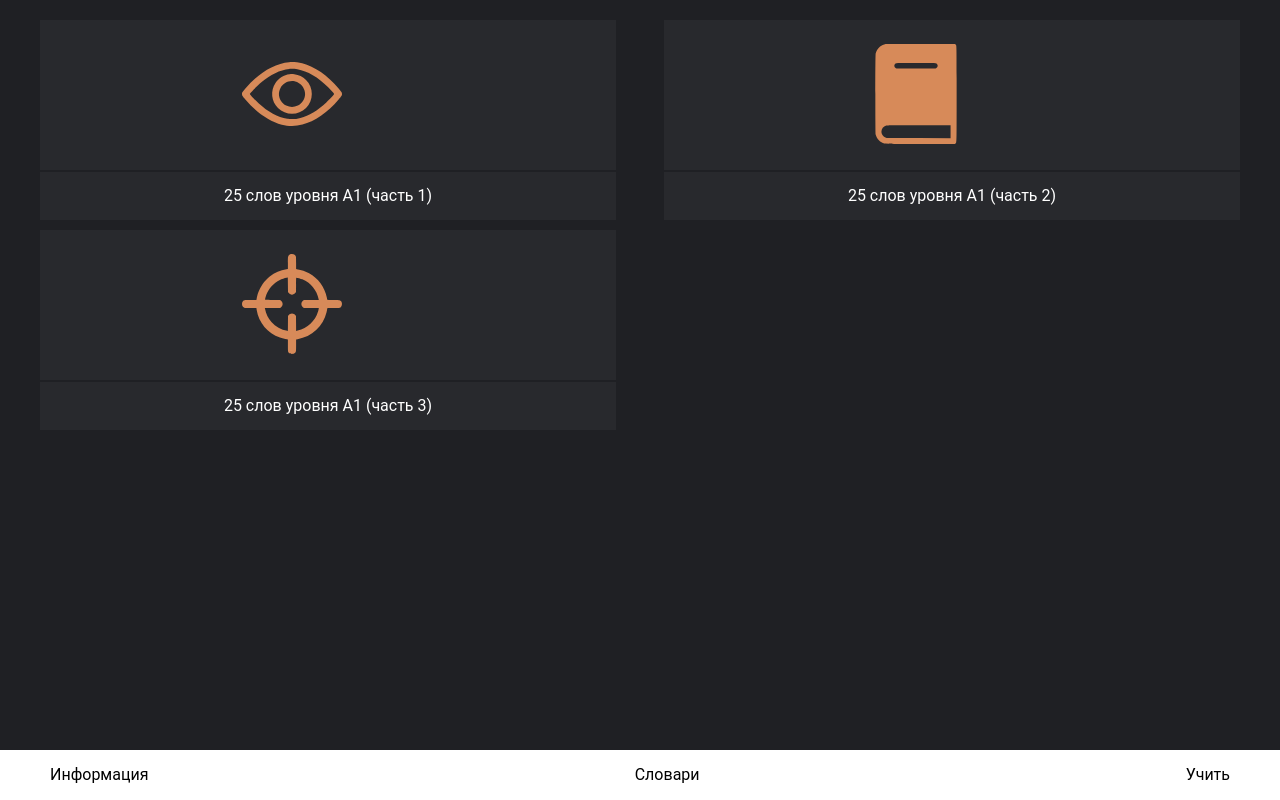
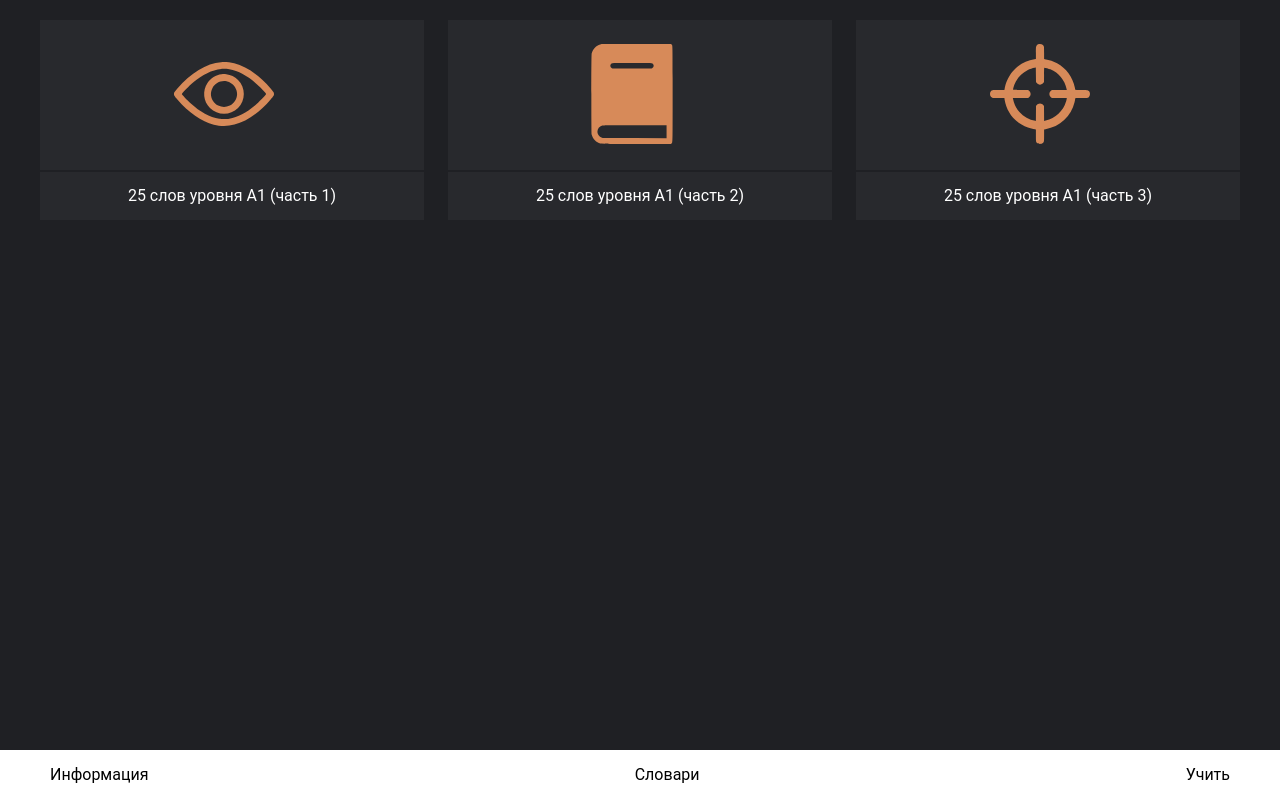
Before and after one commit to Britanskii/englishcards, a Next.js app: page /dictionaries in a window 1280 px wide. Built offline with nearby package versions, Linux system fonts and the light colour scheme.

Commit message:
add some media

```diff
--- a/interfaces/dictionaries/dictionaries.module.sass
+++ b/interfaces/dictionaries/dictionaries.module.sass
@@ -25,6 +25,9 @@
 		align-items: center
 		//border-radius: 8px 8px 0 0
 	&__image
+		display: flex
+		justify-content: center
+		align-items: center
 		width: 30%
 		object-fit: contain
 	&__text
@@ -37,3 +40,8 @@
 		background-color: $background-accent
 		height: 25%
 		width: 100%
+
+@media (min-width: 1024px)
+	.dictionaries
+		&__item
+			width: 30vw
```
Also changed, not shown: pages/learn/[id].tsx (added, +24 -0 lines).
